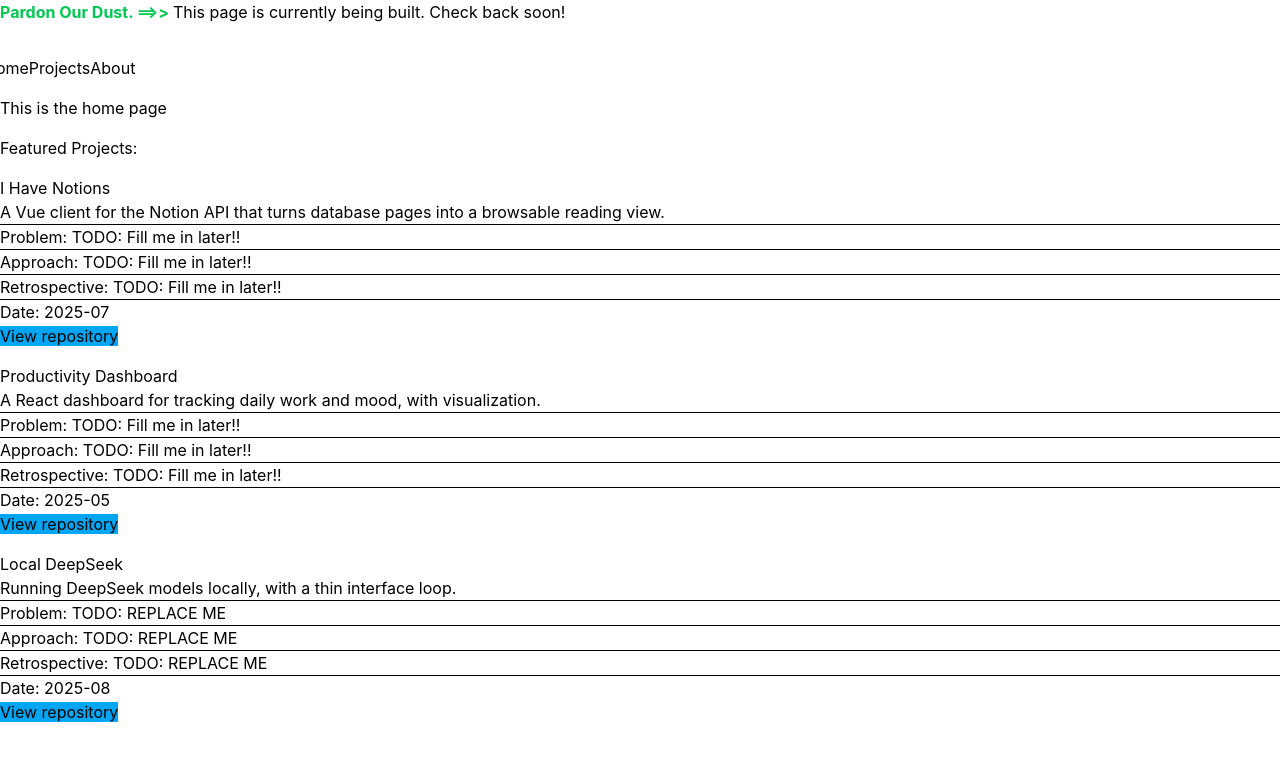
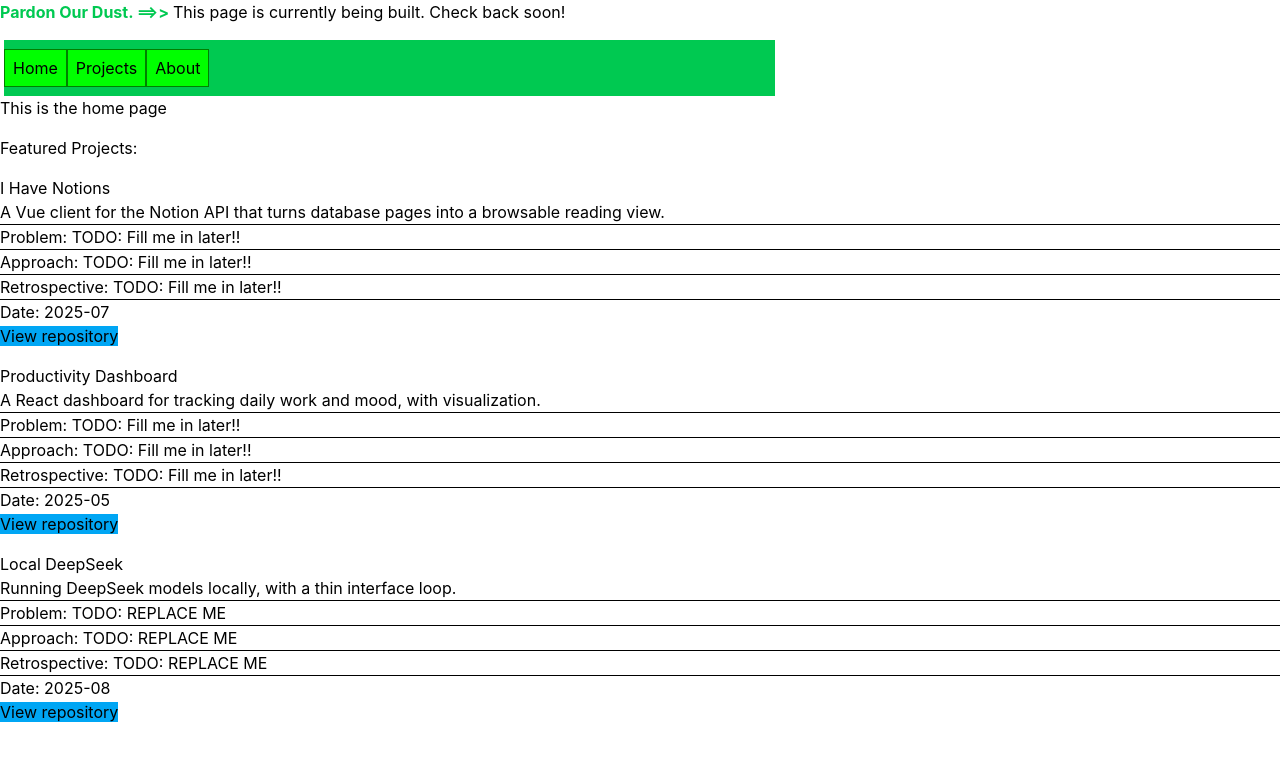
Before and after one commit to ryanpaixao/ryanpaixao.github.io, a Vue app: page / in a window 1280 px wide. Shown: the top 760 px of the page. Built offline with nearby package versions, Linux system fonts and the light colour scheme.

Commit message:
style(MainNav): add simple styling to MainNav

```diff
--- a/src/components/MainNav.vue
+++ b/src/components/MainNav.vue
@@ -1,9 +1,20 @@
 <script setup lang="ts"></script>
 
 <template>
-  <nav>
-    <RouterLink to="/">Home</RouterLink>
-    <RouterLink to="/projects">Projects</RouterLink>
-    <RouterLink to="/about">About</RouterLink>
+  <nav class="main-nav bg-green-500">
+    <RouterLink class="main-nav-button" to="/">Home</RouterLink>
+    <RouterLink class="main-nav-button" to="/projects">Projects</RouterLink>
+    <RouterLink class="main-nav-button" to="/about">About</RouterLink>
   </nav>
 </template>
+
+<style>
+.main-nav {
+  margin-left: 4px !important;
+}
+.main-nav-button {
+  padding: 8px;
+  background-color: lime;
+  border: solid green 0.5px;
+}
+</style>
```
